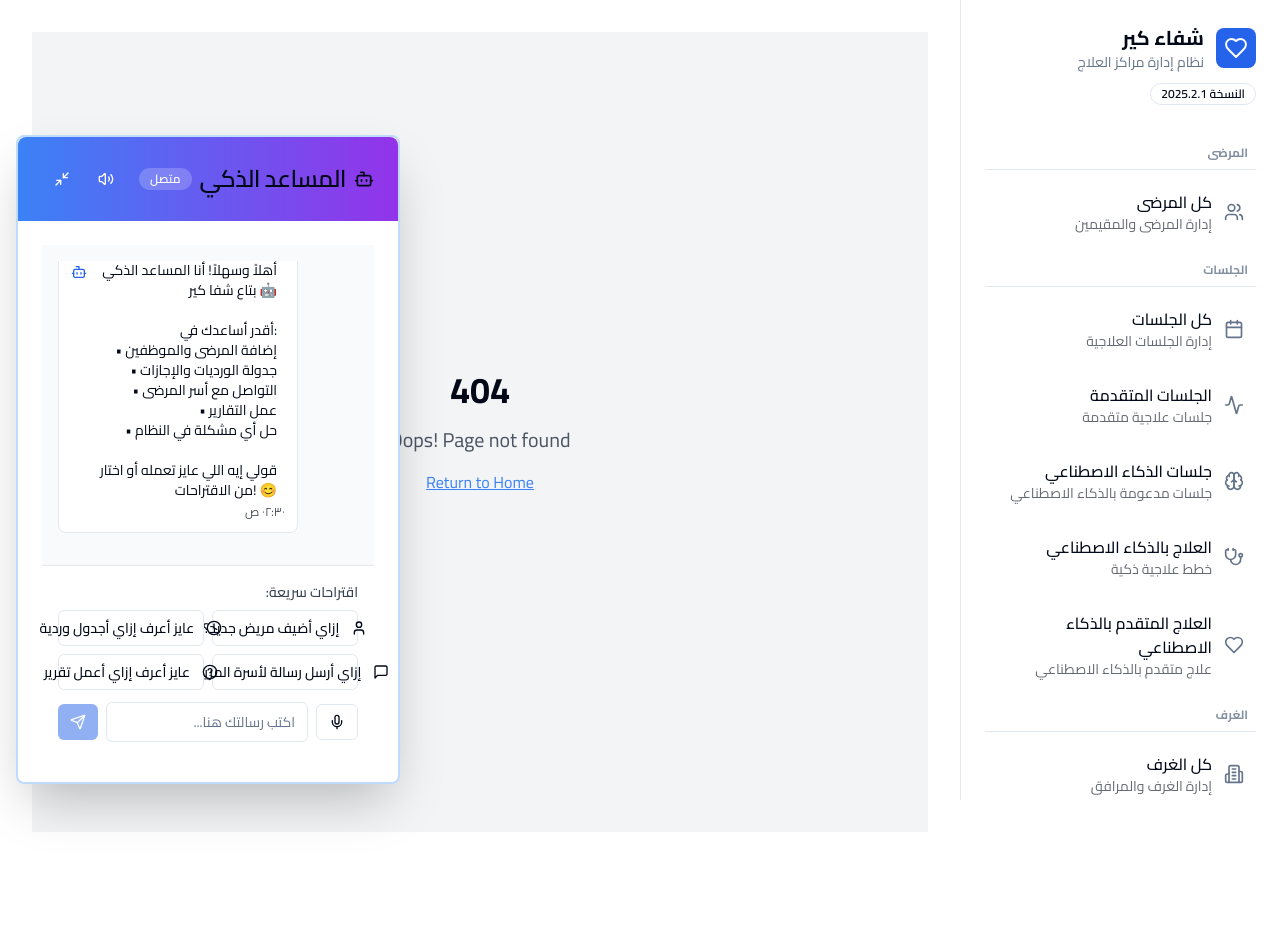
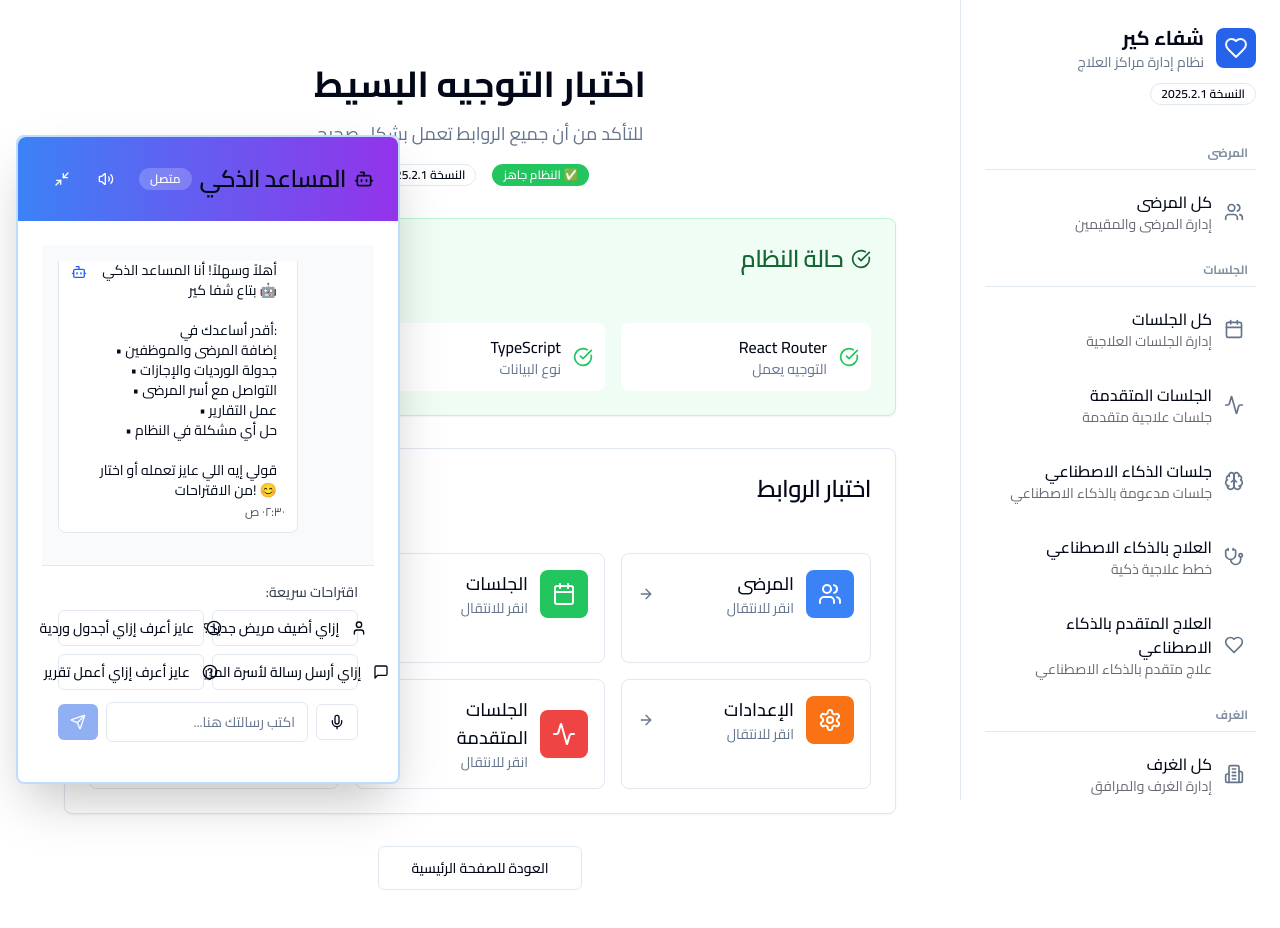
Before and after one commit to djharga/shifa-care-ai-insights-82-main, a React (Vite) app: page /simple-test in a window 1280 px wide. Shown: the top 928 px of the page. Before the commit the page ends 864 px from the top, so only its background shows below. Built offline with nearby package versions, Linux system fonts and the light colour scheme.

Commit message:
إضافة صفحة اختبار بسيطة للتوجيه

```diff
--- a/src/App.tsx
+++ b/src/App.tsx
@@ -27,6 +27,7 @@ const PromoDesignPage = React.lazy(() => import('./pages/PromoDesignPage'))
 const AdvancedPermissions = React.lazy(() => import('./components/admin/AdvancedPermissions'))
 const SystemSettings = React.lazy(() => import('./pages/SystemSettings'))
 const TestPage = React.lazy(() => import('./pages/TestPage'))
+const SimpleTestPage = React.lazy(() => import('./pages/SimpleTestPage'))
 const NotFound = React.lazy(() => import('./pages/NotFound'))
 
 // Loading component
@@ -62,6 +63,7 @@ function App() {
           <Route path="/advanced-permissions" element={<AdvancedPermissions />} />
           <Route path="/system-settings" element={<SystemSettings />} />
           <Route path="/test" element={<TestPage />} />
+          <Route path="/simple-test" element={<SimpleTestPage />} />
           <Route path="*" element={<NotFound />} />
         </Routes>
       </Suspense>
--- /dev/null
+++ b/src/pages/SimpleTestPage.tsx
@@ -0,0 +1,129 @@
+import React from 'react';
+import { Card, CardContent, CardHeader, CardTitle } from '@/components/ui/card';
+import { Button } from '@/components/ui/button';
+import { Badge } from '@/components/ui/badge';
+import { Link } from 'react-router-dom';
+import {
+  CheckCircle,
+  Users,
+  Calendar,
+  Brain,
+  Settings,
+  Activity,
+  DollarSign,
+  ArrowRight
+} from 'lucide-react';
+
+const SimpleTestPage = () => {
+  const testLinks = [
+    { icon: Users, title: 'المرضى', href: '/patients', color: 'bg-blue-500' },
+    { icon: Calendar, title: 'الجلسات', href: '/sessions', color: 'bg-green-500' },
+    { icon: Brain, title: 'الذكاء الاصطناعي', href: '/ai-sessions', color: 'bg-purple-500' },
+    { icon: Settings, title: 'الإعدادات', href: '/admin', color: 'bg-orange-500' },
+    { icon: Activity, title: 'الجلسات المتقدمة', href: '/advanced-sessions', color: 'bg-red-500' },
+    { icon: DollarSign, title: 'المالية', href: '/finance', color: 'bg-teal-500' }
+  ];
+
+  return (
+    <div className="min-h-screen bg-background p-8" dir="rtl">
+      <div className="max-w-4xl mx-auto space-y-8">
+
+        {/* Header */}
+        <div className="text-center">
+          <h1 className="text-4xl font-bold text-foreground mb-4">
+            اختبار التوجيه البسيط
+          </h1>
+          <p className="text-muted-foreground text-lg mb-4">
+            للتأكد من أن جميع الروابط تعمل بشكل صحيح
+          </p>
+          <div className="flex justify-center space-x-4 space-x-reverse">
+            <Badge variant="default" className="bg-green-500">
+              ✅ النظام جاهز
+            </Badge>
+            <Badge variant="outline">
+              النسخة 2025.2.1
+            </Badge>
+          </div>
+        </div>
+
+        {/* Status Card */}
+        <Card className="border-green-200 bg-green-50">
+          <CardHeader>
+            <CardTitle className="flex items-center space-x-2 space-x-reverse text-green-800">
+              <CheckCircle className="h-5 w-5" />
+              <span>حالة النظام</span>
+            </CardTitle>
+          </CardHeader>
+          <CardContent>
+            <div className="grid grid-cols-1 md:grid-cols-3 gap-4">
+              <div className="flex items-center space-x-3 space-x-reverse p-3 bg-white rounded-lg">
+                <CheckCircle className="h-5 w-5 text-green-500" />
+                <div>
+                  <div className="font-medium">React Router</div>
+                  <div className="text-sm text-muted-foreground">التوجيه يعمل</div>
+                </div>
+              </div>
+              <div className="flex items-center space-x-3 space-x-reverse p-3 bg-white rounded-lg">
+                <CheckCircle className="h-5 w-5 text-green-500" />
+                <div>
+                  <div className="font-medium">TypeScript</div>
+                  <div className="text-sm text-muted-foreground">نوع البيانات</div>
+                </div>
+              </div>
+              <div className="flex items-center space-x-3 space-x-reverse p-3 bg-white rounded-lg">
+                <CheckCircle className="h-5 w-5 text-green-500" />
+                <div>
+                  <div className="font-medium">Tailwind CSS</div>
+                  <div className="text-sm text-muted-foreground">الأنماط</div>
+                </div>
+              </div>
+            </div>
+          </CardContent>
+        </Card>
+
+        {/* Navigation Links */}
+        <Card>
+          <CardHeader>
+            <CardTitle>اختبار الروابط</CardTitle>
+          </CardHeader>
+          <CardContent>
+            <div className="grid grid-cols-1 md:grid-cols-2 lg:grid-cols-3 gap-4">
+              {testLinks.map((item, index) => {
+                const Icon = item.icon;
+                return (
+                  <Link
+                    key={index}
+                    to={item.href}
+                    className="block p-4 border rounded-lg hover:shadow-md transition-all duration-200 hover:scale-105"
+                  >
+                    <div className="flex items-center space-x-3 space-x-reverse">
+                      <div className={`w-12 h-12 ${item.color} rounded-lg flex items-center justify-center`}>
+                        <Icon className="h-6 w-6 text-white" />
+                      </div>
+                      <div className="flex-1">
+                        <div className="font-medium text-lg">{item.title}</div>
+                        <div className="text-sm text-muted-foreground">انقر للانتقال</div>
+                      </div>
+                      <ArrowRight className="h-4 w-4 text-muted-foreground" />
+                    </div>
+                  </Link>
+                );
+              })}
+            </div>
+          </CardContent>
+        </Card>
+
+        {/* Back to Main */}
+        <div className="text-center">
+          <Link to="/">
+            <Button size="lg" variant="outline">
+              العودة للصفحة الرئيسية
+            </Button>
+          </Link>
+        </div>
+      </div>
+    </div>
+  );
+};
+
+export default SimpleTestPage;
```
